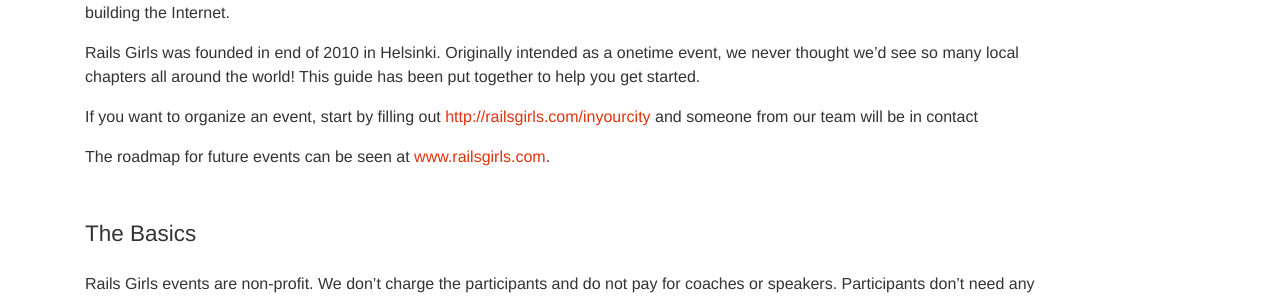
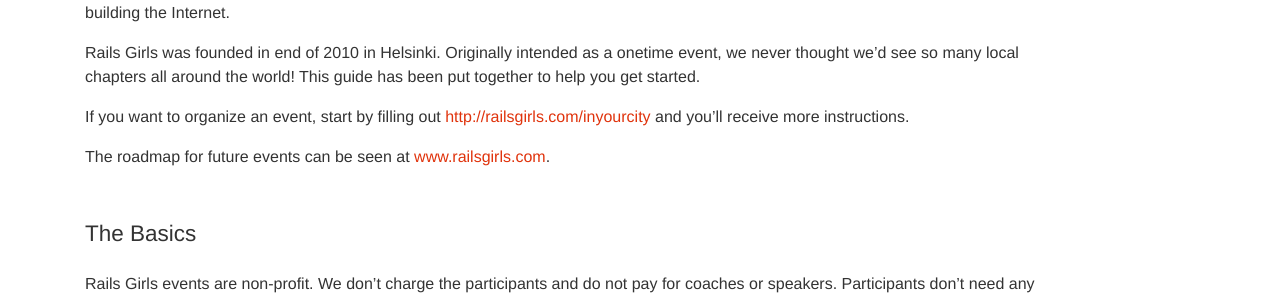
Before and after one commit to railsgirls/guides.railsgirls.com, a Jekyll site: the page built from _posts/2012-04-18-guide.markdown, in a window 1280 px wide and 900 px high. Shown: the part 306-605 px from the top of the window. Built offline with Jekyll 4.4.1, drawn with Linux system fonts in a browser that asks for light colours; nearby versions of some CDN libraries; Markdown is read by kramdown in place of the engine named in the settings; some of the changed text lies outside the part shown.

```diff
--- a/_posts/2012-04-18-guide.markdown
+++ b/_posts/2012-04-18-guide.markdown
@@ -13,7 +13,7 @@
 
 Rails Girls was founded in end of 2010 in Helsinki. Originally intended as a onetime event, we never thought we'd see so many local chapters all around the world! This guide has been put together to help you get started.
 
-If you want to organize an event, start by filling out [http://railsgirls.com/inyourcity](http://railsgirls.com/inyourcity) and someone from our team will be in contact
+If you want to organize an event, start by filling out [http://railsgirls.com/inyourcity](http://railsgirls.com/inyourcity) and you'll receive more instructions.
 
 The roadmap for future events can be seen at [www.railsgirls.com](http://railsgirls.com).
 
```
Also changed, not shown: other parts of _posts/2012-04-18-guide.markdown (+2 -0 lines).
